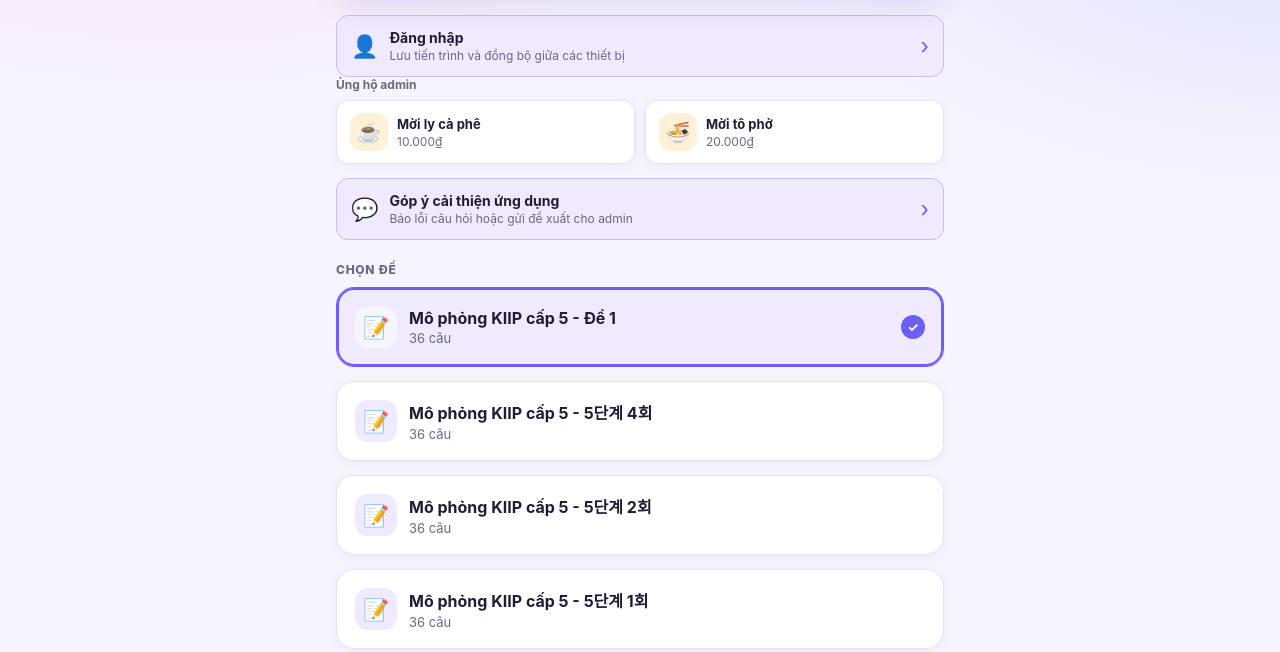
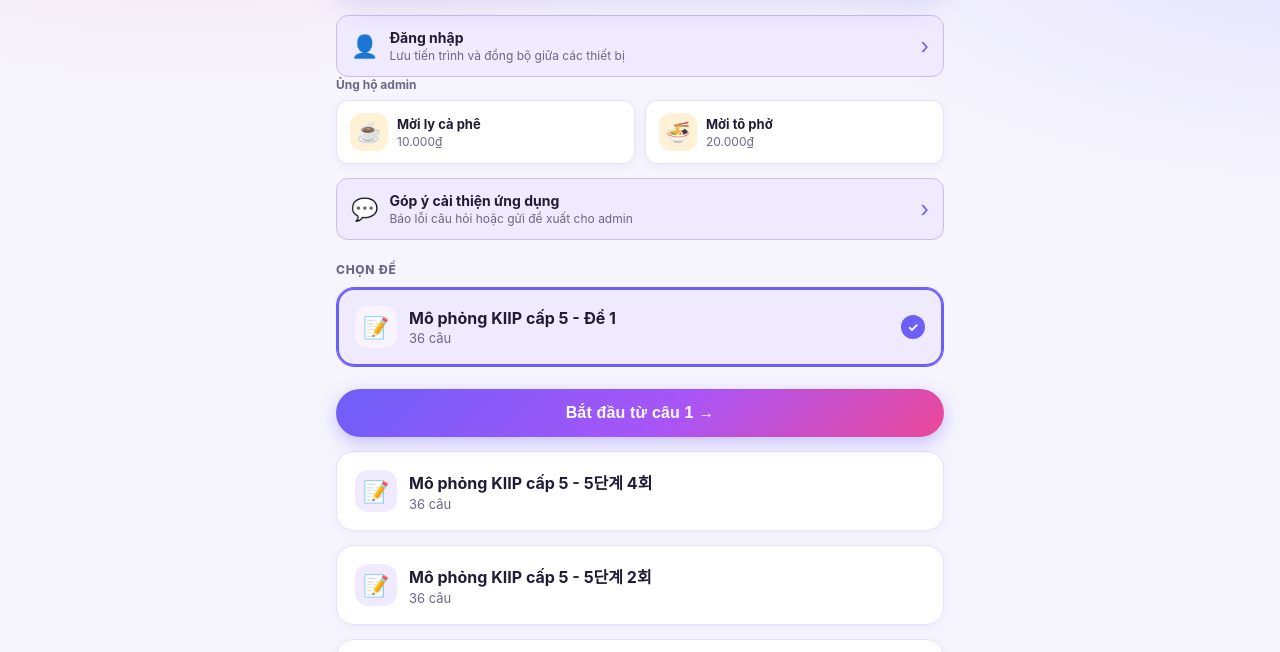
Before and after one commit to leevin1879/kiip5, a website: page index.html in a window 1280 px wide. Shown: the part 113-765 px from the top of the page. Drawn offline with nearby package versions, Linux system fonts and the light colour scheme; no server answers.

Commit message:
Add quick resume button to quiz cards

```diff
--- a/app.js
+++ b/app.js
@@ -155,6 +155,12 @@
     };
   }
 
+  function nextUnseenQuestion(setId, questions) {
+    const setStats = loadStats()[setId] || {};
+    const next = questions.find(question => !(setStats[question.num]?.seen > 0));
+    return next ? next.num : questions[0]?.num || 1;
+  }
+
   function shuffle(arr) {
     const a = arr.slice();
     for (let i = a.length - 1; i > 0; i--) {
@@ -230,7 +236,8 @@
     (window.QUIZ_INDEX || []).forEach(set => {
       const data = window.QUIZ_DATA[set.id];
       const selected = set.id === state.selectedSetId;
-      const progress = state.auth ? setProgress(set.id, data.questions.length) : null;
+      const learning = setProgress(set.id, data.questions.length);
+      const progress = state.auth ? learning : null;
       const card = el(`
         <button type="button" class="card set-card ${selected ? 'selected' : ''}">
           <div class="set-card-main">
@@ -254,9 +261,27 @@
       `);
       card.addEventListener('click', () => {
         state.selectedSetId = set.id;
+        state.mode = 'all';
+        state.startFrom = nextUnseenQuestion(set.id, data.questions);
         render();
       });
       setsWrap.appendChild(card);
+      if (selected) {
+        const resumeFrom = nextUnseenQuestion(set.id, data.questions);
+        const completed = learning.total > 0 && learning.learned >= learning.total;
+        const quickStart = el(`
+          <button type="button" class="primary set-quick-start">
+            ${completed ? 'Học lại từ câu 1' : resumeFrom > 1 ? `Học tiếp từ câu ${resumeFrom}` : 'Bắt đầu từ câu 1'} →
+          </button>
+        `);
+        quickStart.addEventListener('click', () => {
+          state.selectedSetId = set.id;
+          state.mode = 'all';
+          state.startFrom = completed ? 1 : resumeFrom;
+          startQuiz();
+        });
+        setsWrap.appendChild(quickStart);
+      }
     });
     wrap.appendChild(setsWrap);
 
--- a/style.css
+++ b/style.css
@@ -371,6 +371,11 @@ h1 {
 .set-card:hover { border-color: var(--primary); transform: translateY(-2px); box-shadow: var(--shadow-md); }
 .set-card:active { transform: translateY(0) scale(.99); }
 .set-card.selected { border-color: var(--primary); box-shadow: 0 0 0 2px var(--primary) inset; background: var(--primary-light); }
+.set-quick-start {
+  width: 100%;
+  margin: -6px 0 14px;
+  padding: 11px 16px;
+}
 
 .set-card-main { display: flex; align-items: center; gap: 12px; min-width: 0; }
 .set-emoji {
```
